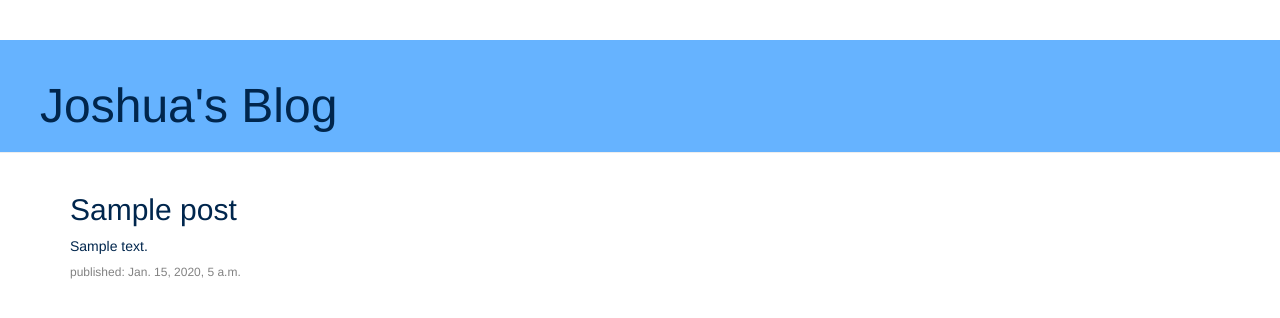
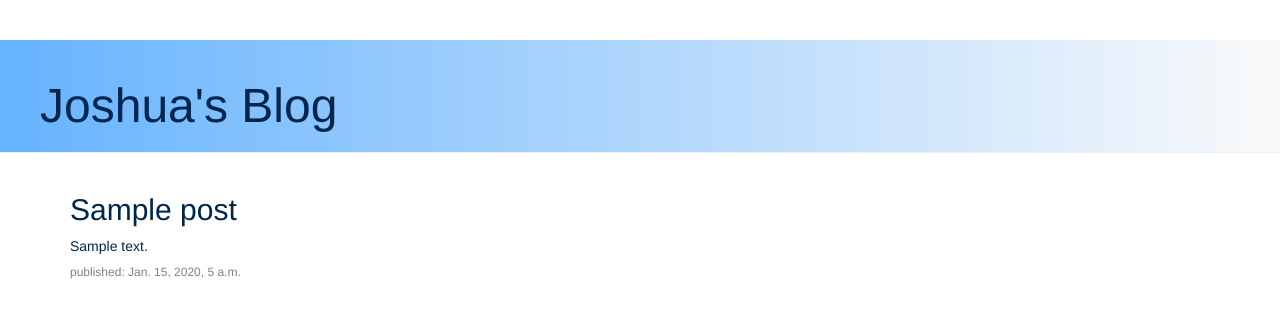
Before and after one commit to joshuamicurtis/first-blog, a Django app: page / in a window 1280 px wide. Shown: the top 318 px of the page. Run offline with Django 3.2, Linux system fonts and the light colour scheme; tables that the repository leaves empty hold one stand-in row (values such as "Sample post"); some libraries are stand-ins or nearby versions.

Commit message:
Updated css

```diff
--- a/blog/static/css/blog.css
+++ b/blog/static/css/blog.css
@@ -2,7 +2,7 @@
     background-color: #66B3FF;
     margin-top: 0;
     padding: 20px 20px 20px 40px;
-    background: linear-gradient(to right, #66B3FF 100%, #FAFAFA 100%);
+    background: linear-gradient(to right, #66B3FF 0%, #FAFAFA 100%);
 }
 
 .page-header h1, .page-header h1 a, .page-header h1 a:visited, .page-header h1 a:active {
```
